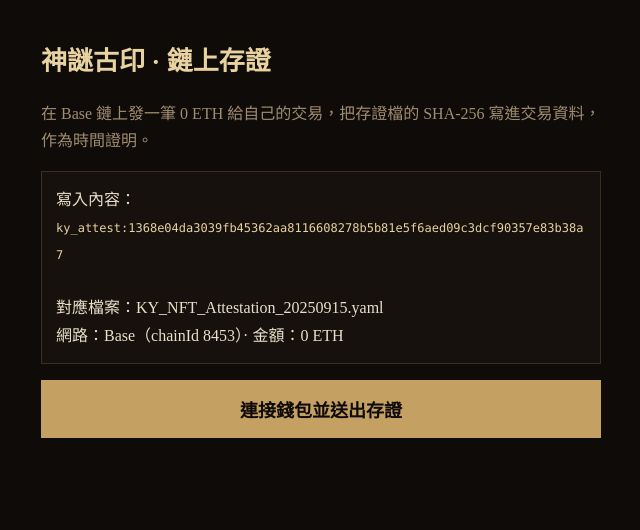
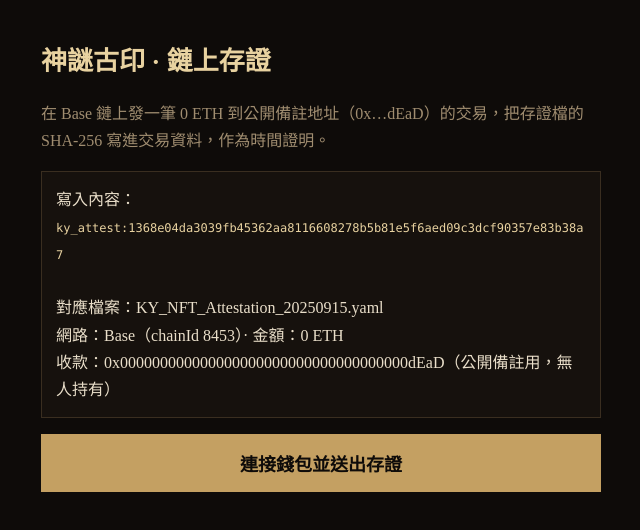
Before and after one commit to kycat2026-ui/kysemantic-vac, a plain HTML site: page godseal/attest.html in a window 1280 px wide. Shown: the whole page, without its empty margins (319-959 px from the left). Drawn offline with Linux system fonts and the light colour scheme.

Commit message:
Attest page: send memo tx to 0x...dEaD (MetaMask blocks data to own account)
Co-Authored-By: Claude Opus 5.5 <noreply@anthropic.com>
Claude-Session: https://claude.ai/code/session_01PVM9JrJD6EpLbbWbeqtjVY

```diff
--- a/godseal/attest.html
+++ b/godseal/attest.html
@@ -20,11 +20,11 @@
 <body>
 <div class="wrap">
   <h1>神謎古印 · 鏈上存證</h1>
-  <p>在 Base 鏈上發一筆 0 ETH 給自己的交易，把存證檔的 SHA-256 寫進交易資料，作為時間證明。</p>
+  <p>在 Base 鏈上發一筆 0 ETH 到公開備註地址（0x…dEaD）的交易，把存證檔的 SHA-256 寫進交易資料，作為時間證明。</p>
   <div class="box">
     寫入內容：<br><code id="memo"></code><br><br>
     對應檔案：KY_NFT_Attestation_20250915.yaml<br>
-    網路：Base（chainId 8453）· 金額：0 ETH
+    網路：Base（chainId 8453）· 金額：0 ETH<br>收款：0x000000000000000000000000000000000000dEaD（公開備註用，無人持有）
   </div>
   <button id="go">連接錢包並送出存證</button>
   <div id="log"></div>
@@ -33,6 +33,7 @@
 const MEMO = "ky_attest:1368e04da3039fb45362aa8116608278b5b81e5f6aed09c3dcf90357e83b38a7";
 const DATA = "0x" + Array.from(new TextEncoder().encode(MEMO)).map(b => b.toString(16).padStart(2, "0")).join("");
 const BASE = "0x2105";
+const TO = "0x000000000000000000000000000000000000dEaD";
 document.getElementById("memo").textContent = MEMO;
 const log = m => document.getElementById("log").textContent += m + "\n";
 
@@ -50,7 +51,7 @@ document.getElementById("go").onclick = async () => {
       await eth.request({ method: "wallet_switchEthereumChain", params: [{ chainId: BASE }] });
     }
     log("請在錢包確認交易…");
-    const tx = await eth.request({ method: "eth_sendTransaction", params: [{ from, to: from, value: "0x0", data: DATA }] });
+    const tx = await eth.request({ method: "eth_sendTransaction", params: [{ from, to: TO, value: "0x0", data: DATA }] });
     log("✅ 已送出！交易雜湊：\n" + tx);
     const a = document.createElement("a");
     a.href = "https://basescan.org/tx/" + tx; a.textContent = "在 Basescan 查看"; a.target = "_blank";
```
